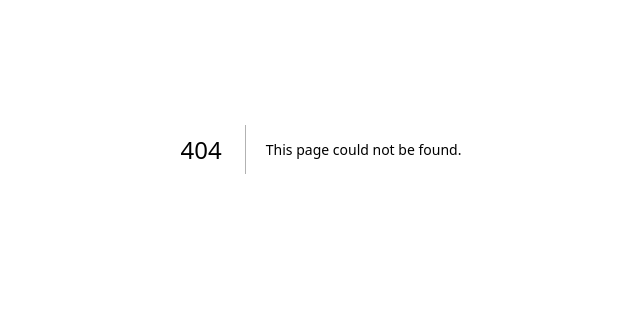
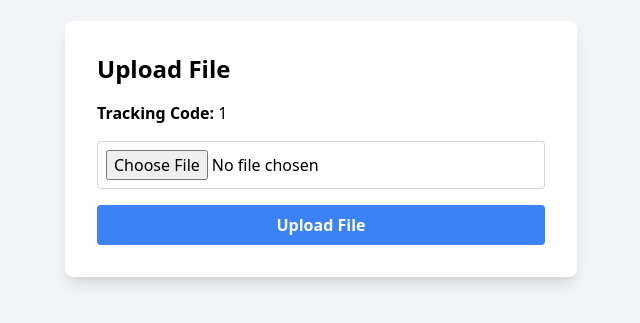
Before and after one commit to MaubyPurnamaAprilianto/Web-MailBox, a Next.js app: page /admin/UploadFile/1 in a window 1280 px wide. Before the commit this address had no page. Shown: the part 251-574 px from the top of the page, without its empty margins (319-959 px from the left). Built offline with nearby package versions, Linux system fonts and the light colour scheme.

Commit message:
[fix]Halaman TrackUser

```diff
--- a/components/navbar/Navbar.js
+++ b/components/navbar/Navbar.js
@@ -2,15 +2,16 @@ import React, { useState, useEffect } from "react";
 import Image from "next/image";
 import LogoDisdik from "../../public/assets/logo-apps/logo-disdik-special-request-for-web.png";
 import { FaBars, FaTimes } from "react-icons/fa";
+import { useRouter } from "next/router";
 
 const Navbar = () => {
   const [isOpen, setIsOpen] = useState(false);
   const [isFixed, setIsFixed] = useState(false);
+  const router = useRouter(); // Hook untuk mendapatkan informasi rute saat ini
 
   useEffect(() => {
     const handleScroll = () => {
       if (window.scrollY > 200) {
-        // Change 100 to the scroll position where you want the navbar to become fixed
         setIsFixed(true);
       } else {
         setIsFixed(false);
@@ -19,12 +20,17 @@ const Navbar = () => {
 
     window.addEventListener("scroll", handleScroll);
 
-    // Cleanup the event listener on component unmount
     return () => window.removeEventListener("scroll", handleScroll);
   }, []);
 
+  const getLinkClasses = (path) => {
+    return `text-white py-2 px-4 rounded transition-colors duration-300 ${
+      router.pathname === path ? 'bg-blue-900' : ''
+    }`;
+  };
+
   return (
-    <div className={` bg-gradient-to-r from-[#002F6C] to-[#0071BC] px-7 py-2 w-full z-50 ${isFixed ? 'fixed top-0' : ''}`}>
+    <div className={`bg-gradient-to-r from-[#002F6C] to-[#0071BC] px-7 py-2 w-full z-50 ${isFixed ? 'fixed top-0' : ''}`}>
       <div className="container mx-auto flex items-center justify-between h-14">
         {/* Logo Section */}
         <a href="/" className="flex items-center">
@@ -44,15 +50,15 @@ const Navbar = () => {
             <li>
               <a
                 href="/"
-                className="text-white hover:bg-blue-900 py-2 px-4 rounded transition-colors duration-300"
+                className={getLinkClasses('/')}
               >
                 Home
               </a>
             </li>
             <li>
               <a
-                href="Tracking/track"
-                className="text-white hover:bg-blue-900 py-2 px-4 rounded transition-colors duration-300"
+                href="/Tracking/track"
+                className={getLinkClasses('/Tracking/track')}
               >
                 Tracking
               </a>
@@ -62,23 +68,21 @@ const Navbar = () => {
       </div>
       {/* Mobile Menu Dropdown */}
       <div
-        className={`lg:hidden ${
-          isOpen ? "block" : "hidden"
-        } absolute top-[70px] left-0 w-full h-screen bg-gradient-to-r from-[#002F6C] to-[#0071BC] border-t border-white`}
+        className={`lg:hidden ${isOpen ? "block" : "hidden"} absolute top-[70px] left-0 w-full h-screen bg-gradient-to-r from-[#002F6C] to-[#0071BC] border-t border-white`}
       >
         <ul className="flex flex-col space-y-2 px-4 py-2">
           <li>
             <a
               href="/"
-              className="text-white  py-2 px-4 rounded transition-colors duration-300 block text-left"
+              className={`text-white py-2 px-4 rounded transition-colors duration-300 block text-left ${router.pathname === '/' ? 'bg-blue-900' : ''}`}
             >
               Home
             </a>
           </li>
           <li>
             <a
-              href="Tracking/track"
-              className="text-white  py-2 px-4 rounded transition-colors duration-300 block text-left"
+              href="/Tracking/track"
+              className={`text-white py-2 px-4 rounded transition-colors duration-300 block text-left ${router.pathname === '/Tracking/track' ? 'bg-blue-900' : ''}`}
             >
               Tracking
             </a>
--- a/pages/Tracking/track.js
+++ b/pages/Tracking/track.js
@@ -2,12 +2,16 @@ import React, { useState } from "react";
 import axios from "axios";
 import Navbar from "@/components/navbar/Navbar";
 import Footer from "@/components/footer/Footer";
+import Link from "next/link";
+import { FaDownload } from "react-icons/fa";
 
-const Track = () => {
+const Track = ({ initialTrackingResult }) => {
   const [trackingCode, setTrackingCode] = useState("");
-  const [trackingResult, setTrackingResult] = useState(null);
+  const [trackingResult, setTrackingResult] = useState(initialTrackingResult);
   const [error, setError] = useState("");
   const [loading, setLoading] = useState(false);
+
+  const fileUrl = trackingResult?.fileUrl;
 
   const handleInputChange = (e) => {
     setTrackingCode(e.target.value);
@@ -25,7 +29,7 @@ const Track = () => {
 
     try {
       const response = await axios.get(
-        `https://gqk2bgt5-5001.asse.devtunnels.ms/user/track/${trackingCode}`
+        `http://localhost:5001/user/track/${trackingCode}`
       );
       setTrackingResult(response.data);
     } catch (err) {
@@ -43,7 +47,7 @@ const Track = () => {
           <h1 className="text-2xl font-bold mb-4 text-left text-gray-700 py-4 px-4">
             Lacak Permintaan Anda
           </h1>
-          <div className="bg-white p-6  w-full rounded-lg shadow-md px-[20%]">
+          <div className="bg-white p-6 w-full rounded-lg shadow-md px-[20%]">
             <div className="mb-4">
               <label className="block text-lg font-medium text-gray-700">
                 Masukkan Tracking Code
@@ -71,21 +75,40 @@ const Track = () => {
             )}
 
             {trackingResult && (
-              <div className="mt-6 bg-gray-100 p-4 rounded-md">
-                <h2 className="text-xl font-semibold mb-2">Hasil Pelacakan:</h2>
+              <div className="mt-6 bg-white p-6 rounded-lg shadow-md">
+                <h2 className="text-2xl font-semibold mb-4 text-gray-800">
+                  Hasil Pelacakan:
+                </h2>
+                <div className="space-y-2 mb-4">
                   <p>
-                  <strong>Nama :</strong> {trackingResult.name}
+                    <strong className="font-medium">Nama :</strong>{" "}
+                    {trackingResult.name}
                   </p>
                   <p>
-                  <strong>NIK :</strong> {trackingResult.nik}
+                    <strong className="font-medium">NIK :</strong>{" "}
+                    {trackingResult.nik}
                   </p>
                   <p>
-                  <strong>Status :</strong> {trackingResult.status}
+                    <strong className="font-medium">Status :</strong>{" "}
+                    {trackingResult.status}
                   </p>
-                {/* Tambahkan informasi lainnya sesuai kebutuhan */}
-                <p>
-                  <strong>File URL :</strong> {trackingResult.fileUrl}
-                </p>
+                </div>
+                {fileUrl ? (
+                  <div className="flex items-center space-x-2">
+                    <strong className="text-gray-700">File URL:</strong>
+                    <Link
+                      href={`http://localhost:5001/download/${fileUrl}`}
+                      passHref
+                    >
+                      <button className="flex items-center px-4 py-2 bg-blue-500 text-white rounded-md hover:bg-blue-600 focus:outline-none focus:ring-2 focus:ring-blue-500">
+                        <FaDownload className="mr-2" />
+                        Unduh File
+                      </button>
+                    </Link>
+                  </div>
+                ) : (
+                  <p className="text-gray-500">File belum tersedia</p>
+                )}
               </div>
             )}
           </div>
--- a/pages/admin/DetailRequest/[id].js
+++ b/pages/admin/DetailRequest/[id].js
@@ -23,7 +23,7 @@ const DetailRequest = () => {
   useEffect(() => {
     if (router.isReady && id) {
       const fetchRequestDetails = async () => {
-        const token = localStorage.getItem("authToken");
+        const token = localStorage.getItem("token");
         if (!token) {
           setError("Token is missing.");
           return;
@@ -53,7 +53,7 @@ const DetailRequest = () => {
 
   const handleRequest = async (status) => {
     setLoading(true);
-    const token = localStorage.getItem("authToken");
+    const token = localStorage.getItem("token");
     if (!token) {
       setError("Token is missing.");
       setLoading(false);
@@ -61,11 +61,8 @@ const DetailRequest = () => {
     }
 
     try {
-      const url =
-        status === "Rejected"
-          ?` http:localhost:5001/admin/delete-request/${id}`
-          : `http:localhost:5001/admin/update-status/${id}`;
-      const method = status === "Rejected" ? "DELETE" : "PUT";
+      const url = `http://localhost:5001/admin/update-status/${id}`;
+      const method = "PUT";
 
       await axios({
         method,
@@ -73,13 +70,14 @@ const DetailRequest = () => {
         headers: {
           Authorization: `Bearer ${token}`,
         },
-        data: status === "Rejected" ? {} : { status },
+        data: { status }, // Kirim status yang dipilih (Rejected, Approved, dll)
       });
 
+      // Redirect berdasarkan status yang diterima
       if (status === "Rejected") {
         router.push("/admin/view-requests");
       } else if (status === "Approved") {
-        router.push(`/upload-file/${request.trackingCode}`);
+        router.push(`/admin/UploadFile/${request.trackingCode}`);
       } else {
         router.push("/admin/view-requests");
       }
@@ -90,6 +88,7 @@ const DetailRequest = () => {
       setLoading(false);
     }
   };
+
 
   if (error) {
     return (
--- /dev/null
+++ b/pages/admin/UploadFile/[trackingCode].js
@@ -0,0 +1,95 @@
+import { useState } from "react";
+import { useRouter } from "next/router";
+import axios from "axios";
+import Swal from "sweetalert2";
+
+const UploadFile = () => {
+  const router = useRouter();
+  const { trackingCode } = router.query; // Get trackingCode from query params
+  const [file, setFile] = useState(null);
+  const [uploading, setUploading] = useState(false);
+  const [error, setError] = useState(null);
+
+  const handleFileChange = (e) => {
+    setFile(e.target.files[0]);
+  };
+
+  const handleUpload = async () => {
+    if (!file) {
+      setError("Please select a file.");
+      return;
+    }
+
+    const token = localStorage.getItem("token"); // Get token for authentication
+    if (!token) {
+      setError("Token is missing.");
+      return;
+    }
+
+    const formData = new FormData();
+    formData.append("file", file);
+    formData.append("trackingCode", trackingCode); // Include trackingCode
+
+    try {
+      setUploading(true);
+      const response = await axios.post(
+        "https://gqk2bgt5-5001.asse.devtunnels.ms/upload-file",
+        formData,
+        {
+          headers: {
+            Authorization: `Bearer ${token}`,
+            "Content-Type": "multipart/form-data",
+          },
+        }
+      );
+
+      if (response.status === 200) {
+        Swal.fire({
+          icon: "success",
+          title: "File uploaded successfully!",
+          text: `Tracking Code: ${trackingCode}`,
+        });
+        router.push("/admin/view-requests");
+      } else {
+        setError("Failed to upload file.");
+      }
+    } catch (err) {
+      console.error(err);
+      setError("An error occurred while uploading the file.");
+    } finally {
+      setUploading(false);
+    }
+  };
+
+  return (
+    <div className="flex flex-col items-center justify-center min-h-screen bg-gray-100 p-4">
+      <div className="bg-white p-8 rounded-lg shadow-lg w-full max-w-lg">
+        <h1 className="text-2xl font-bold mb-4 text-black">Upload File</h1>
+
+        <p className="mb-4 text-black">
+          <strong>Tracking Code:</strong> {trackingCode || "Loading..."}
+        </p>
+
+        <input
+          type="file"
+          onChange={handleFileChange}
+          className="mb-4 p-2 border border-gray-300 rounded w-full"
+        />
+
+        {error && <p className="text-red-500 mb-4">{error}</p>}
+
+        <button
+          onClick={handleUpload}
+          className={`${
+            uploading ? "bg-gray-500" : "bg-blue-500 hover:bg-blue-600"
+          } text-white font-bold py-2 px-4 rounded w-full`}
+          disabled={uploading}
+        >
+          {uploading ? "Uploading..." : "Upload File"}
+        </button>
+      </div>
+    </div>
+  );
+};
+
+export default UploadFile;
--- a/pages/admin/dashboard.js
+++ b/pages/admin/dashboard.js
@@ -7,7 +7,7 @@ export default function Dashboard() {
   const router = useRouter();
 
   useEffect(() => {
-    const token = localStorage.getItem("authToken");
+    const token = localStorage.getItem("token");
     if (!token) {
       router.push("/admin/login");
     }
--- a/pages/admin/login.js
+++ b/pages/admin/login.js
@@ -19,7 +19,7 @@ const Login = () => {
         password,
       });
       const { token } = response.data;
-      localStorage.setItem("authToken", token);
+      localStorage.setItem("token", token);
       alert("Login successful!");
       router.push("/admin/dashboard");
     } catch (error) {
--- a/pages/admin/view-requests.js
+++ b/pages/admin/view-requests.js
@@ -14,7 +14,7 @@ export default function ViewRequests() {
 
   useEffect(() => {
     const fetchRequests = async () => {
-      const token = localStorage.getItem("authToken");
+      const token = localStorage.getItem("token");
 
       if (!token) {
         router.push("/admin/login");
```
Lines whose indentation alone changed are shown as unchanged.
